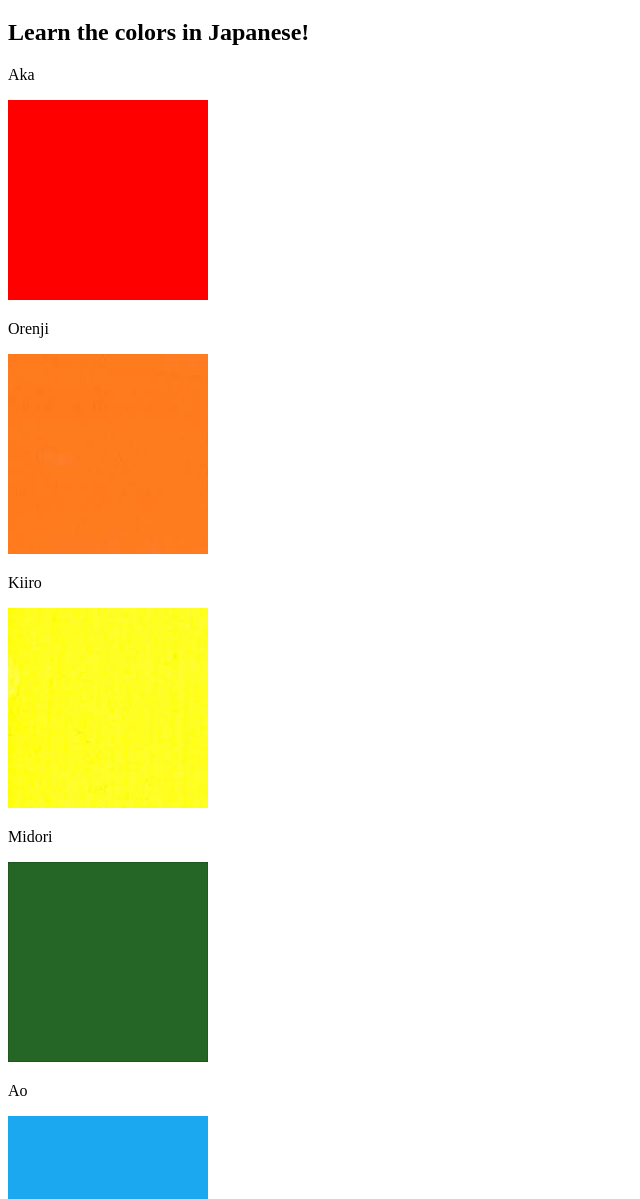
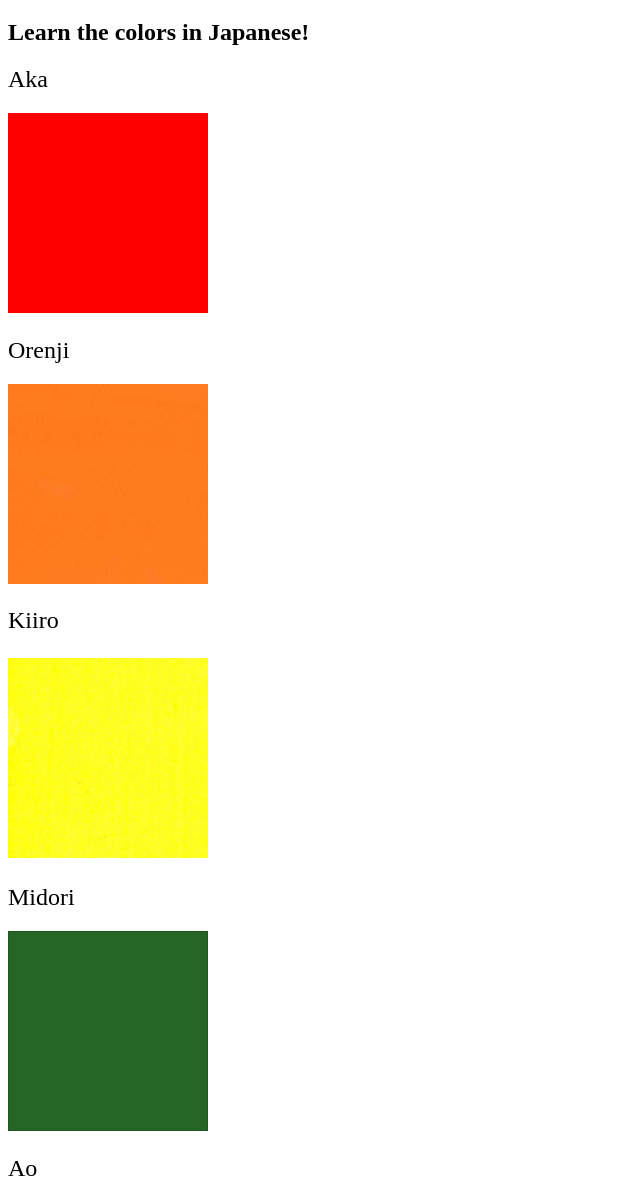
Before and after one commit to Sosa714/color-vocab, a plain HTML site: page index.html in a window 1280 px wide. Shown: the part 61-1260 px from the top of the page, without its empty margins (0-640 px from the left). Drawn offline with Linux system fonts and the light colour scheme.

Commit message:
Changed p tags to h and changed their font-weight

```diff
--- a/index.html
+++ b/index.html
@@ -9,15 +9,15 @@
 <body>
     <h1>Colors</h1>
     <h2>Learn the colors in Japanese!</h2>
-    <p>Aka</p>
+    <h2 class="color-text">Aka</h2>
     <img src="./assets/images/red.png" alt="red image">
-    <p>Orenji</p>
+    <h2 class="color-text">Orenji</h2>
     <img src="./assets/images/orange.png" alt="orange image">
-    <p>Kiiro</p>
+    <h2 class="color-text">Kiiro</p>
     <img src="./assets/images/yellow.png" alt="yellow image">
-    <p>Midori</p>
+    <h2 class="color-text">Midori</h2>
     <img src="./assets/images/green.png" alt="green image">
-    <p>Ao</p>
+    <h2 class="color-text">Ao</h2>
     <img src="./assets/images/blue.png" alt="blue image">
 
 </body>
--- a/style.css
+++ b/style.css
@@ -2,3 +2,6 @@ img{
     width: 200px;
     height: 200px;
 }
+.color-text{
+    font-weight: normal;
+}
```
